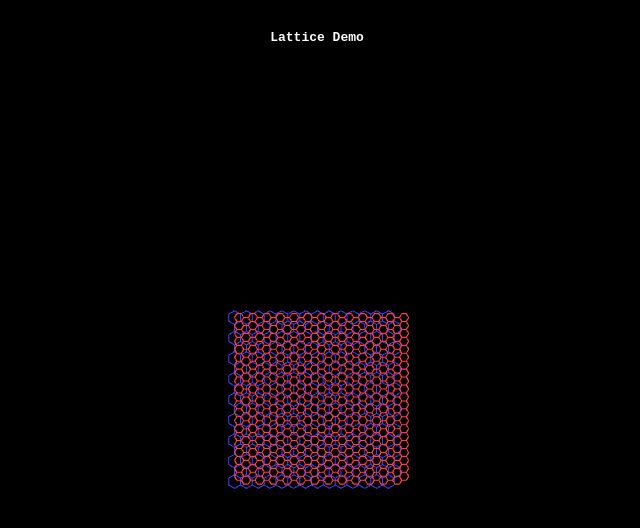
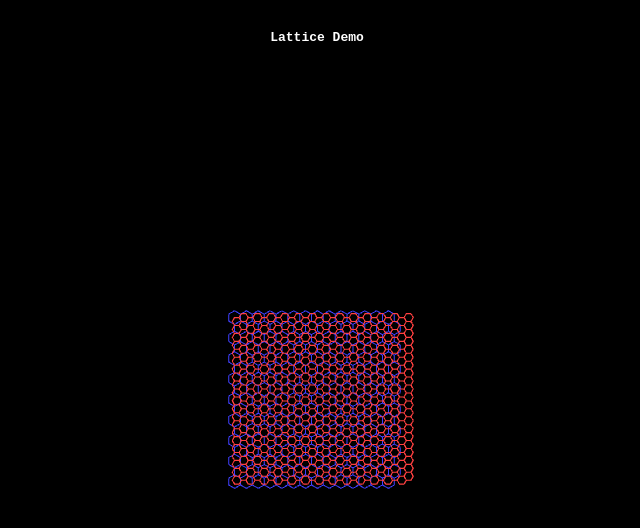
Before and after one commit to zornstar/LatticeJS, a plain HTML site: page Lattice2.html in a window 1280 px wide. Shown: the whole page, without its empty margins (323-963 px from the left). Drawn offline with Linux system fonts and the light colour scheme; animation ran at ten frames a second.

Commit message:
Update Lattice2.html

```diff
--- a/Lattice2.html
+++ b/Lattice2.html
@@ -169,7 +169,7 @@ function init() {
 
       //radius = lattice constant, GaN lattice constant = .319, Sapphire = .476
     draw_hex_lattice(1.4921, new THREE.Matrix4().makeRotationY(2*Math.PI/6), new THREE.Vector3(0, 0, 0), new THREE.Vector3(-18, -12, -18), new THREE.Vector3(18, 0, 18), new THREE.Vector3(.25, .25, 1), 0);
-    draw_hex_lattice(1, new THREE.Matrix4().makeRotationY(2*Math.PI/6), new THREE.Vector3(0, -Math.PI/2, 0), new THREE.Vector3(-18, 2, -19), new THREE.Vector3(18, 4, 18), new THREE.Vector3(1, .25, .25), 0);
+    draw_hex_lattice(1, new THREE.Matrix4().makeRotationY(2*Math.PI/6), new THREE.Vector3(0, -Math.PI/2, 0), new THREE.Vector3(-18, 2, -20), new THREE.Vector3(18, 4, 18), new THREE.Vector3(1, .25, .25), 0);
     controls.update();
 }
 
```
